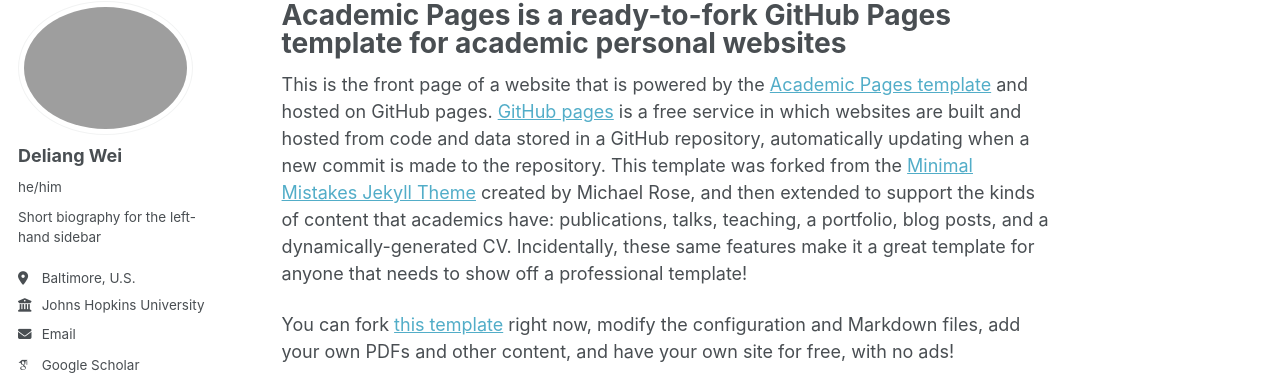
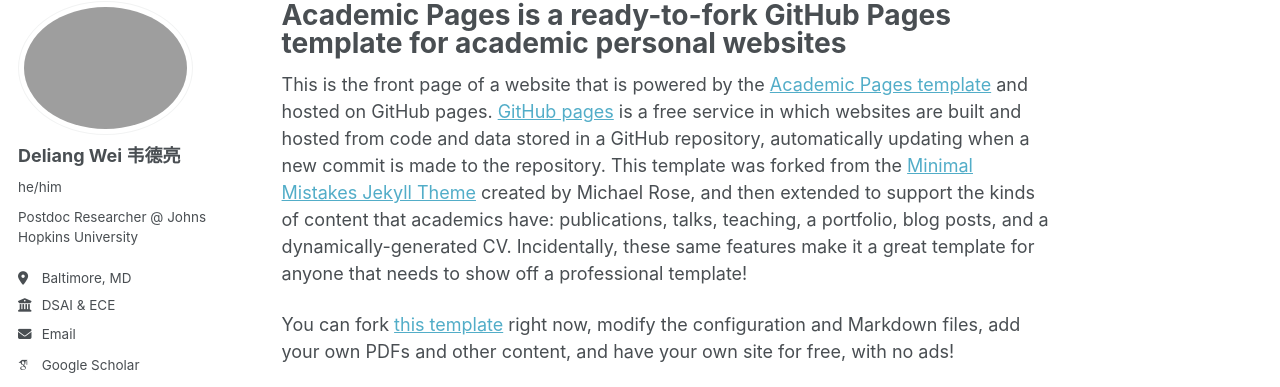
Before and after one commit to FizzzFizzz/FizzzFizzz.github.io, a Jekyll site: the page built from _pages/about.md, in a window 1280 px wide. Shown: the part 100-487 px from the top of the page. Built offline with Jekyll 4.4.1, drawn with Linux system fonts in a browser that asks for light colours; some web fonts are replaced; a script bundle is joined from its source files by our own code; library files that are not in the unit come from our copies.

Commit message:
Update config and add profile photo

```diff
--- a/_config.yml
+++ b/_config.yml
@@ -23,12 +23,12 @@
 #               Additional customization can be done by editing /_includes/author-profile.html
 author:
   # Biographic information
-  avatar           : "Me3.png"
-  name             : "Deliang Wei"
+  avatar           : "Me4.png"
+  name             : "Deliang Wei 韦德亮"
   pronouns         : "he/him"
-  bio              : "Short biography for the left-hand sidebar"
-  location         : "Baltimore, U.S."
-  employer         : "Johns Hopkins University"
+  bio              : "Postdoc Researcher @ Johns Hopkins University"
+  location         : "Baltimore, MD"
+  employer         : "DSAI & ECE"
   uri              : # URL
   email            : "wadeinecnu@gmail.com"
 
```
Also changed, not shown: 3 other files.
